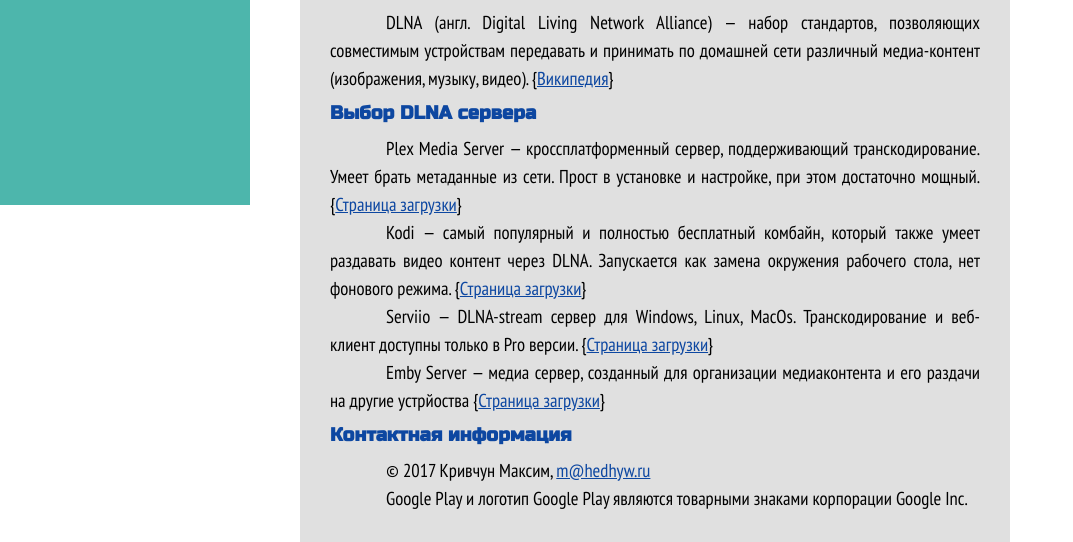
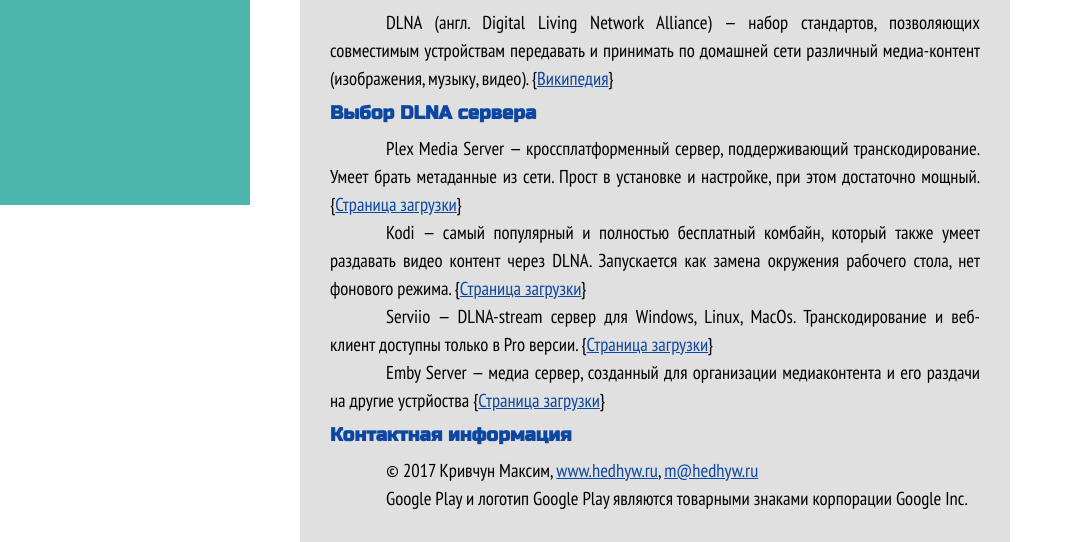
Before and after one commit to hedhyw/beehivedlna, a plain HTML site: page index.html in a window 1280 px wide. Shown: the part 595-1137 px from the top of the page, without its empty margins (0-1073 px from the left). Drawn offline with Linux system fonts and the light colour scheme.

Commit message:
change contact info

```diff
--- a/index.html
+++ b/index.html
@@ -99,7 +99,7 @@
             <article>
                 <h3 class="article-title">Контактная информация</h3>
                 <div class="article-body">
-                    <p>© 2017 Кривчун Максим, <a href="mailto:m@hedhyw.ru">m@hedhyw.ru</a></p>
+                    <p>© 2017 Кривчун Максим, <a href="http://www.hedhyw.ru/">www.hedhyw.ru</a>, <a href="mailto:m@hedhyw.ru">m@hedhyw.ru</a></p>
                     <p>Google Play и логотип Google Play являются
                        товарными знаками корпорации Google Inc.</p>
                 </div>
```
